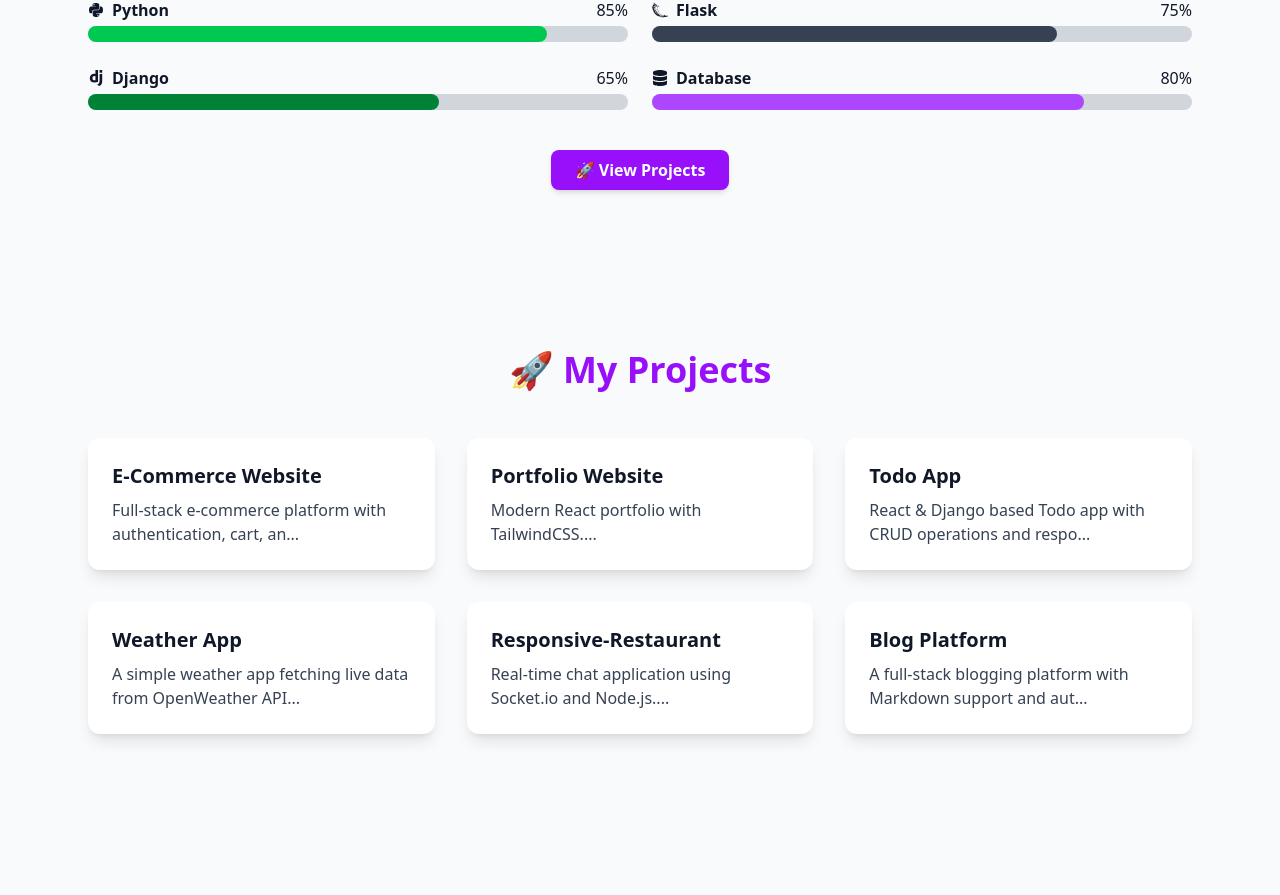
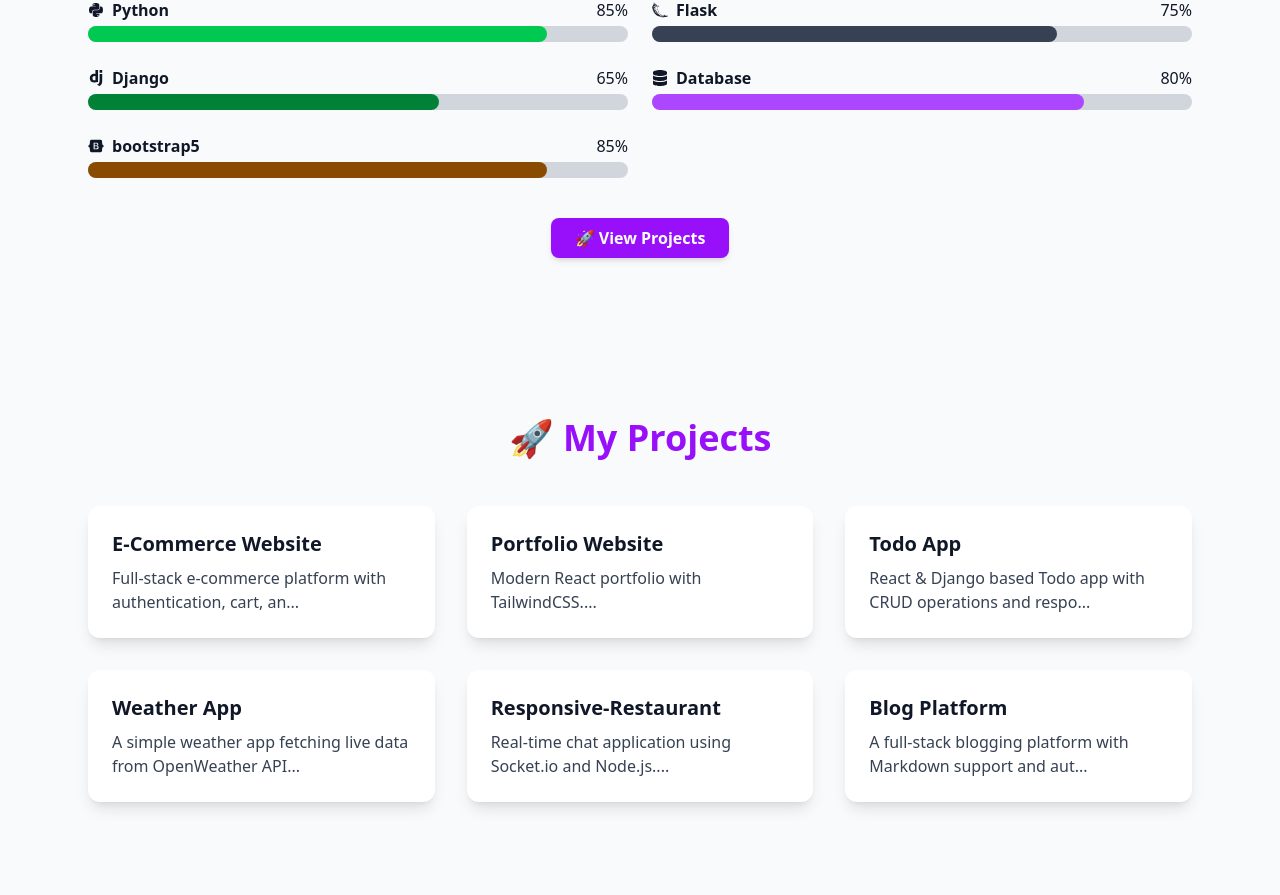
Before and after one commit to GorNarendrasinh/My-Portfolio, a React (Vite) app in the folder reactportfolio/: page / in a window 1280 px wide. Shown: the part 1620-2515 px from the top of the page. Built offline with nearby package versions, Linux system fonts and the light colour scheme.

Commit message:
Update Skills.jsx

```diff
--- a/reactportfolio/src/components/Skills/Skills.jsx
+++ b/reactportfolio/src/components/Skills/Skills.jsx
@@ -1,7 +1,7 @@
 // components/Skills/Skills.jsx
 import React from "react";
 import { motion } from "framer-motion";
-import { FaHtml5, FaCss3Alt, FaJsSquare, FaReact, FaPython, FaDatabase } from "react-icons/fa";
+import { FaHtml5, FaCss3Alt, FaJsSquare, FaReact, FaPython, FaDatabase, FaBootstrap } from "react-icons/fa";
 import { SiFlask, SiDjango } from "react-icons/si";
 
 const skills = [
@@ -13,6 +13,7 @@
   { name: "Flask", icon: <SiFlask />, level: 75, color: "bg-gray-700" },
   { name: "Django", icon: <SiDjango />, level: 65, color: "bg-green-700" },
   { name: "Database", icon: <FaDatabase />, level: 80, color: "bg-purple-500" },
+  {name :  "bootstrap5", icon: <FaBootstrap/>, level:85, color: "bg-yellow-800"}
 ];
 
 const Skills = () => {
```
